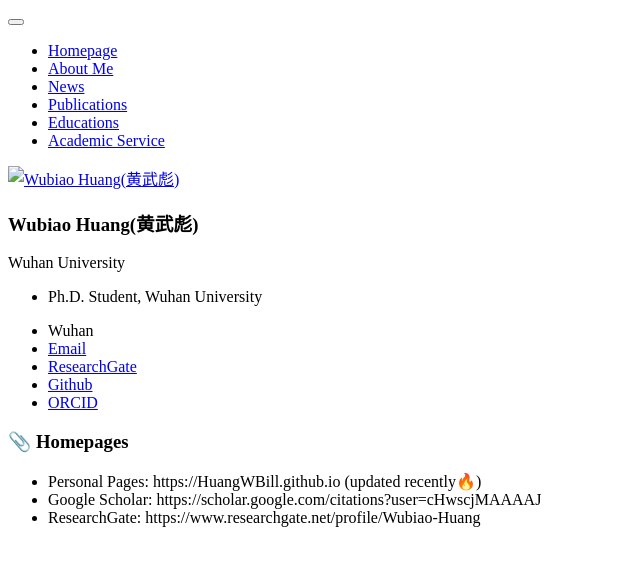
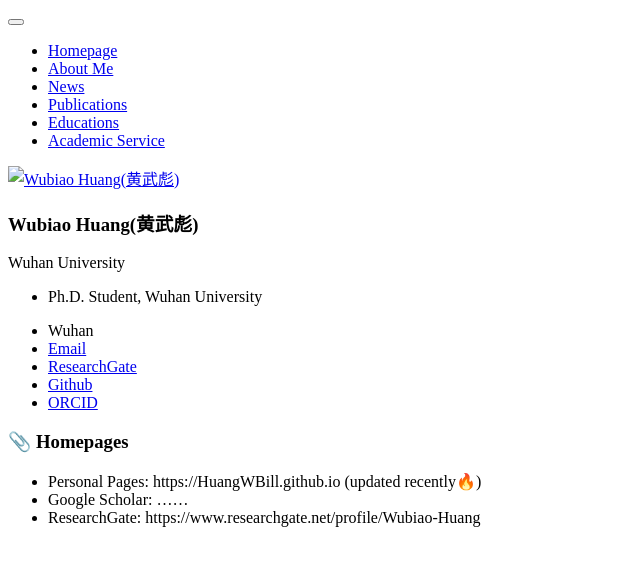
Before and after one commit to HuangWBill/HuangWBill.github.io, a Jekyll site: the page built from _pages/includes/homepage.md, in a window 1280 px wide. Shown: the top 566 px of the page, without its empty margins (0-640 px from the left). Built offline with Jekyll 4.4.1, drawn with Linux system fonts in a browser that asks for light colours; our own code applies the rules of GitHub Pages for plain Markdown files; some of the changed lines change nothing that is shown.

Commit message:
Update homepage.md

```diff
--- a/_pages/includes/homepage.md
+++ b/_pages/includes/homepage.md
@@ -1,5 +1,5 @@
 # 📎 Homepages
 
 - Personal Pages: https://HuangWBill.github.io (updated recently🔥)
-- Google Scholar: https://scholar.google.com/citations?user=cHwscjMAAAAJ
+- Google Scholar: ......
 - ResearchGate: https://www.researchgate.net/profile/Wubiao-Huang
```
